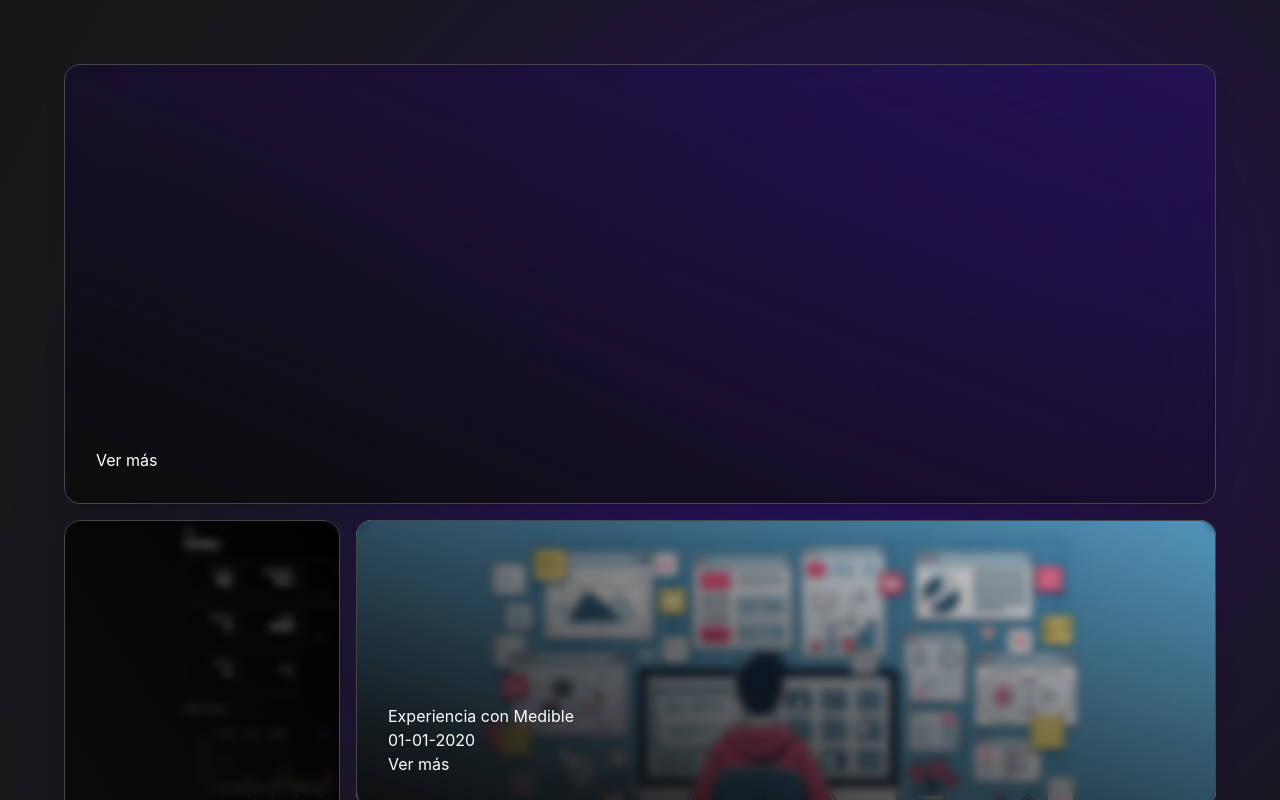
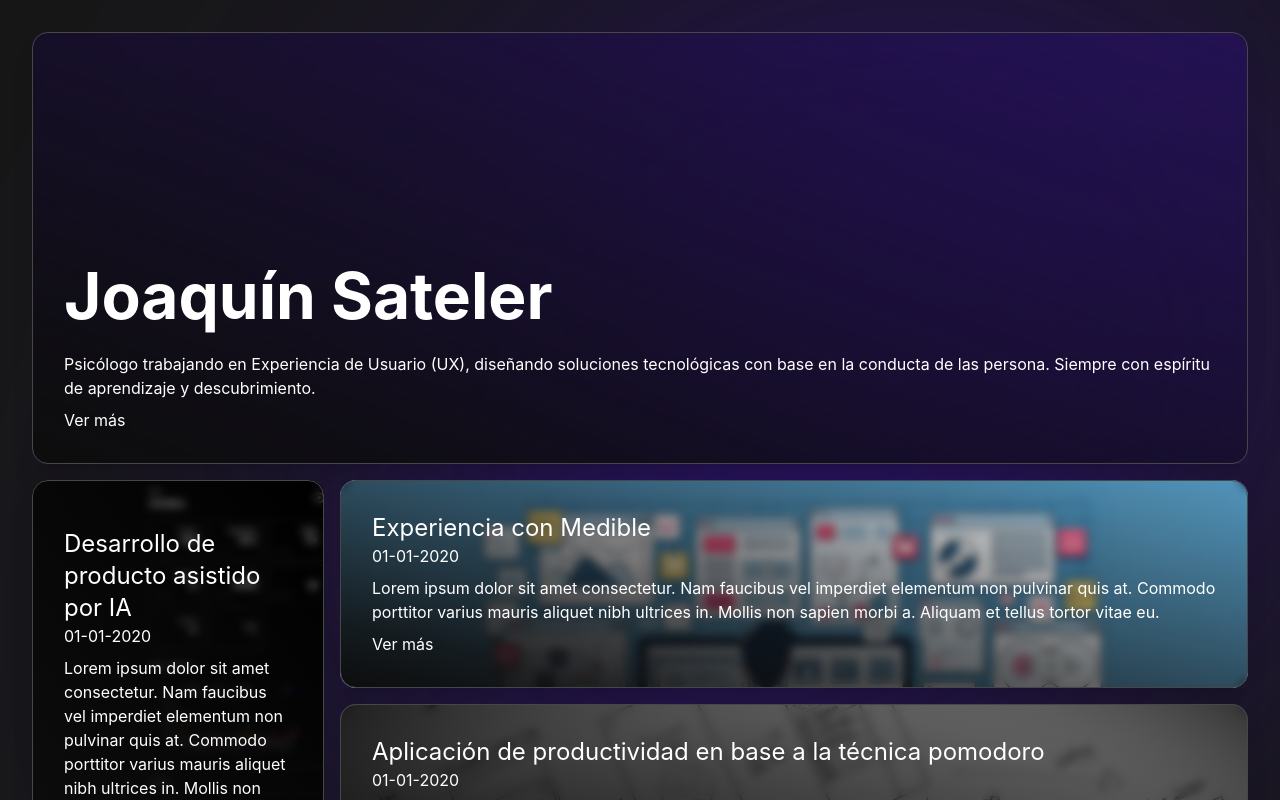
Before and after one commit to cacosat/portafolio-v2, a React (Vite) app: page / in a window 1280 px wide. Built offline with nearby package versions, Linux system fonts and the light colour scheme.

Commit message:
Work on responsiveness and added types to the cards to better style

```diff
--- a/src/App.css
+++ b/src/App.css
@@ -5,6 +5,7 @@
   margin: 0px;
   display: flex;
   flex-direction: column;
+  align-items: center;
 }
 
 #root::before {
--- a/src/App.jsx
+++ b/src/App.jsx
@@ -12,12 +12,17 @@ function App() {
 
   const cardsConfig = {
     heroCard: {
+      type: 'hero',
       height: '512',
       width: '1000',
       border: '2',
       primaryBg: '#2a116b',
+      title: 'Joaquín Sateler',
+      fecha: '',
+      descripcion: 'Psicólogo trabajando en Experiencia de Usuario (UX), diseñando soluciones tecnológicas con base en la conducta de las persona. Siempre con espíritu de aprendizaje y descubrimiento.',
     },
     projectCardExpenseTracker: {
+      type: 'project',
       height: '712',
       width: '400',
       border: '2',
@@ -28,6 +33,7 @@ function App() {
 
     },
     projectCardMedible: {
+      type: 'project',
       height: '712',
       width: '400',
       border: '2',
@@ -38,6 +44,7 @@ function App() {
 
     },
     projectCardSessions: {
+      type: 'project',
       height: '712',
       width: '400',
       border: '2',
@@ -48,6 +55,7 @@ function App() {
 
     },
     projectCardConway: {
+      type: 'project',
       height: '712',
       width: '400',
       border: '2',
@@ -58,6 +66,7 @@ function App() {
 
     },
     aboutCard: {
+      type: 'project',
       height: '712',
       width: '400',
       border: '2',
@@ -68,30 +77,39 @@ function App() {
 
     },
     contactCard: {
+      type: 'contact',
       height: '712',
       width: '400',
       border: '2',
       primaryBg: '#FFFFFF',
       title: 'Hablemos',
       fecha: '01-01-2020',
-      descripcion: 'Lorem ipsum dolor sit amet consectetur. Nam faucibus vel imperdiet elementum non pulvinar quis at. Commodo porttitor varius mauris aliquet nibh ultrices in. Mollis non sapien morbi a. Aliquam et tellus tortor vitae eu.',
 
-    }
+    },
+    footerCard: {
+      type: 'footer',
+      height: '512',
+      width: '1000',
+      border: '2',
+      primaryBg: '#2a116b',
+      title: 'Footer'
+    },
   }
 
 
   return (
     <>
-      <div className='grid grid-cols-4 grid-rows-9 gap-4 m-4 md:m-16 max-w-[1280px]'>
+      <div className='grid grid-cols-4 grid-rows-9 gap-4 m-2 sm:m-8 max-w-[1280px]'>
         {/* TODO toggle for description */}
         {/* TODO Responsiveness: below 750px change layout */}
-        <Card config={cardsConfig.heroCard} className='col-span-4 row-span-3' />
-        <Card config={cardsConfig.projectCardExpenseTracker} className=' row-span-3' />
-        <Card config={cardsConfig.projectCardMedible} className='col-span-3 row-span-2' />
-        <Card config={cardsConfig.projectCardSessions} className='col-span-3' />
-        <Card config={cardsConfig.projectCardConway} className='row-span-3' />
-        <Card config={cardsConfig.aboutCard} className='row-span-3 col-span-2' />
-        <Card config={cardsConfig.contactCard} className='row-span-3' />
+        <Card config={cardsConfig.heroCard} className='col-span-4 row-span-2' />
+        <Card config={cardsConfig.projectCardExpenseTracker} className=' lg:row-span-2 lg:col-span-1 sm:col-span-1 sm:row-span-3 col-span-2 row-span-2' />
+        <Card config={cardsConfig.projectCardMedible} className='lg:col-span-3 lg:row-span-1 sm:col-span-3 sm:row-span-1 col-span-2' />
+        <Card config={cardsConfig.projectCardSessions} className='lg:col-span-3 lg:row-span-1 sm:col-span-2 sm:row-span-2 col-span-2 row-span-2' />
+        <Card config={cardsConfig.projectCardConway} className='lg:row-span-2 lg:col-span-1 sm:col-span-1 sm:row-span-2 col-span-2' />
+        <Card config={cardsConfig.aboutCard} className='lg:row-span-2 lg:col-span-2  sm:col-span-2 sm:row-span-1 col-span-4 row-span-2' />
+        <Card config={cardsConfig.contactCard} className='lg:row-span-2 lg:col-span-1 sm:col-span-2 sm:row-span-1 col-span-4 row-span-2' />
+        <Card config={cardsConfig.footerCard} className='col-span-4' />
 
       </div>
       <h1 className=' '>footer</h1>
--- a/src/components/Card.jsx
+++ b/src/components/Card.jsx
@@ -7,9 +7,7 @@ export default function Card(props) {
 
     // props.config
     const config = props.config;
-
-    const innerWidth = config.height-config.border;
-    const innerHeight = config.width-config.border;
+    console.log(props.config)
 
     return <>
     {/* JSX */}
@@ -28,11 +26,17 @@ export default function Card(props) {
                     }}
                 ></div>
                 {/* Content here, make sure this comes after the overlay div so it's on top */}
-                <div className="m-8 z-10 opacity-100">
-                    <h1>{config.title}</h1>
-                    <p>{config.fecha}</p>
+                <div className="flex flex-col items-start gap-2 m-8 z-10 opacity-100">
+                    <div className="flex flex-col ">
+                        <h1 className={`${config.type === 'hero' ? 'text-[64px] font-bold' : 'text-2xl'}`}>
+                            {config.title}
+                        </h1>
+                        <p className="">
+                            {config.fecha}
+                        </p>
+                    </div>
                     {/* TODO toggle for description */}
-                    {/* <p>{config.descripcion}</p> */}
+                    <p>{config.descripcion}</p>
                     <button>Ver más</button>
                 </div>
             </div>
```
